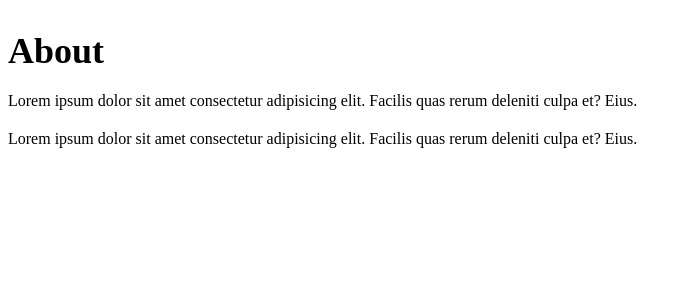
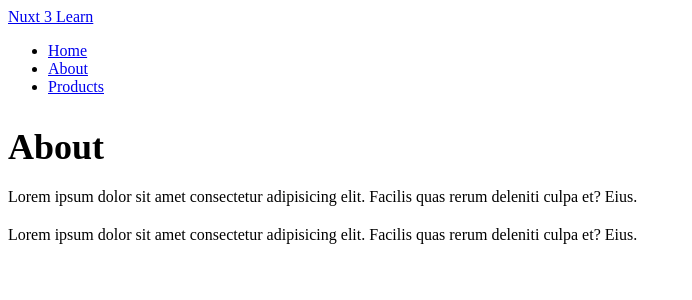
Before and after one commit to markpackham/nuxt3-learn, a Nuxt app: page /about in a window 1280 px wide. Shown: the top 300 px of the page, without its empty margins (0-692 px from the left). Built offline with nearby package versions, Linux system fonts and the light colour scheme.

Commit message:
demo NuxtLink
https://www.youtube.com/watch?v=LZDQhOaBBbk&list=PL4cUxeGkcC9haQlqdCQyYmL_27TesCGPC&index=6

```diff
--- a/pages/about.vue
+++ b/pages/about.vue
@@ -1,5 +1,22 @@
 <template>
     <div>
+        <header>
+            <nav>
+                <NuxtLink to="/">Nuxt 3 Learn</NuxtLink>
+                <ul>
+                    <li>
+                        <NuxtLink to="/">Home</NuxtLink>
+                    </li>
+                    <li>
+                        <NuxtLink to="/about">About</NuxtLink>
+                    </li>
+                    <li>
+                        <NuxtLink to="/products">Products</NuxtLink>
+                    </li>
+                </ul>
+            </nav>
+        </header>
+
         <h2>About</h2>
         <p>Lorem ipsum dolor sit amet consectetur adipisicing elit. Facilis quas rerum deleniti culpa et? Eius.</p>
         <p>Lorem ipsum dolor sit amet consectetur adipisicing elit. Facilis quas rerum deleniti culpa et? Eius.</p>
--- a/pages/index.vue
+++ b/pages/index.vue
@@ -1,5 +1,22 @@
 <template>
     <div>
+        <header>
+            <nav>
+                <NuxtLink to="/">Nuxt 3 Learn</NuxtLink>
+                <ul>
+                    <li>
+                        <NuxtLink to="/">Home</NuxtLink>
+                    </li>
+                    <li>
+                        <NuxtLink to="/about">About</NuxtLink>
+                    </li>
+                    <li>
+                        <NuxtLink to="/products">Products</NuxtLink>
+                    </li>
+                </ul>
+            </nav>
+        </header>
+
         <h2>Home</h2>
         <p>Lorem ipsum dolor sit amet consectetur adipisicing elit. Facilis quas rerum deleniti culpa et? Eius.</p>
         <p>Lorem ipsum dolor sit amet consectetur adipisicing elit. Facilis quas rerum deleniti culpa et? Eius.</p>
--- a/pages/products/index.vue
+++ b/pages/products/index.vue
@@ -1,8 +1,6 @@
 <template>
     <div>
         <h2>Products</h2>
-        <p>Lorem ipsum dolor sit amet consectetur adipisicing elit. Facilis quas rerum deleniti culpa et? Eius.</p>
-        <p>Lorem ipsum dolor sit amet consectetur adipisicing elit. Facilis quas rerum deleniti culpa et? Eius.</p>
     </div>
 </template>
 
```
